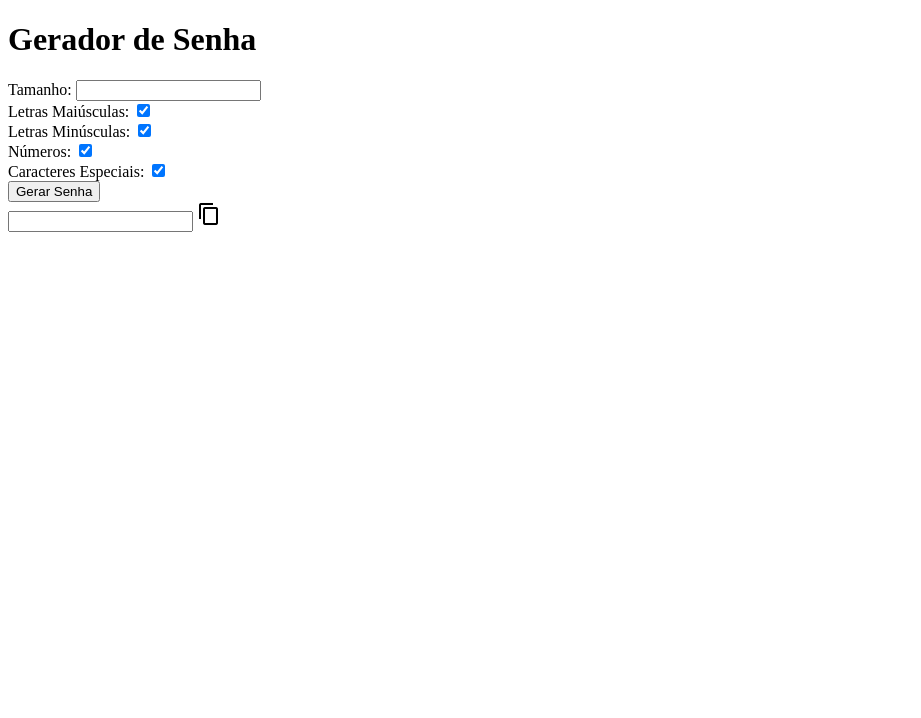
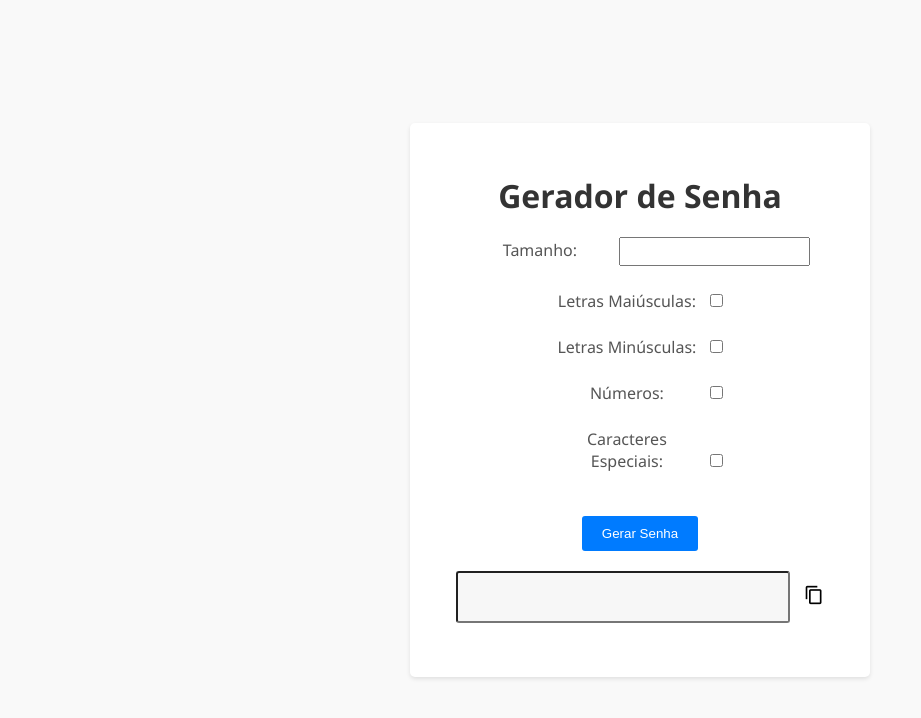
Before and after one commit to d-araujof/Gerador_De_Senha, a plain HTML site: page index.html in a window 1280 px wide. Both pictures are taken after a click on the button "Gerar Senha". Shown: the whole page, without its empty margins (0-921 px from the left). Drawn offline with Linux system fonts and the light colour scheme.

Commit message:
Add files via upload

```diff
--- a/index.html
+++ b/index.html
@@ -4,8 +4,8 @@
     <meta charset="UTF-8">
     <meta name="viewport" content="width=device-width, initial-scale=1.0">
     <link rel="stylesheet" href="https://fonts.googleapis.com/icon?family=Material+Icons">
-    <link rel="stylesheet" href="style.css">
-    <script type="module" src="gerador.js"></script>
+    <link rel="stylesheet" href="style/style.css">
+    <script type="module" src="script.js"></script>
     <title>Gerador de senhas</title>
 </head>
 
--- /dev/null
+++ b/script.js
@@ -0,0 +1,56 @@
+const lengthInput = document.getElementById('length');
+const includeUppercaseInput = document.getElementById('includeUppercase');
+const includeLowercaseInput = document.getElementById('includeLowercase');
+const includeNumbersInput = document.getElementById('includeNumbers');
+const includeSpecialCharactersInput = document.getElementById('includeSpecialCharacters');
+const generateButton = document.getElementById('generateButton');
+const passwordInput = document.getElementById('password');
+const copyButton = document.getElementById('copyButton');
+
+includeUppercaseInput.checked = false;
+includeLowercaseInput.checked = false;
+includeNumbersInput.checked = false;
+includeSpecialCharactersInput.checked = false;
+
+function generatePassword() {
+    const length = Number(lengthInput.value);
+    const includeUppercase = includeUppercaseInput.checked;
+    const includeLowercase = includeLowercaseInput.checked;
+    const includeNumbers = includeNumbersInput.checked;
+    const includeSpecialCharacters = includeSpecialCharactersInput.checked;
+
+    let charset = "";
+    if (includeUppercase) charset += "ABCDEFGHIJKLMNOPQRSTUVWXYZ";
+    if (includeLowercase) charset += "abcdefghijklmnopqrstuvwxyz";
+    if (includeNumbers) charset += "0123456789";
+    if (includeSpecialCharacters) charset += "!@#$%^&*()_+~`|}{[]\:;?><,./-=";
+
+    // Se nenhum conjunto de caracteres for selecionado, use apenas letras minúsculas
+    if (!includeUppercase && !includeLowercase && !includeNumbers && !includeSpecialCharacters) {
+        charset = "abcdefghijklmnopqrstuvwxyz0123456789";
+    }
+
+    let password = "";
+    for (let i = 0; i < length; i++) {
+        const randomIndex = Math.floor(Math.random() * charset.length);
+        password += charset[randomIndex];
+    }
+
+    password = password.split('').sort(() => Math.random() - 0.5).join('');
+
+    passwordInput.value = password;
+}
+
+function copyPassword() {
+    const password = passwordInput.value;
+    navigator.clipboard.writeText(password)
+        .then(() => {
+            alert('Senha copiada');
+        })
+        .catch(err => {
+            console.error('Erro na cópia de senha: ', err);
+        });
+}
+
+generateButton.addEventListener('click', generatePassword);
+copyButton.addEventListener('click', copyPassword);
--- /dev/null
+++ b/style/style.css
@@ -0,0 +1,94 @@
+body {
+    font-family: 'Segoe UI', Tahoma, Geneva, Verdana, sans-serif;
+    margin: 0;
+    padding: 0;
+    display: flex;
+    justify-content: center;
+    align-items: center;
+    height: 100vh;
+    background-color: #f9f9f9;
+}
+
+.container > div {
+    margin-bottom: 1.5rem; /* 15px */
+}
+
+.container {
+    width: 25rem; /* 400px */
+    padding: 1.875rem; /* 30px */
+    background-color: #fff;
+    border-radius: 0.3125rem; /* 5px */
+    box-shadow: 0 0.125rem 0.25rem rgba(0, 0, 0, 0.1); /* 0 2px 4px */
+    text-align: center;
+    animation: fadeIn 0.5s ease-out;
+    display: flex;
+    flex-direction: column;
+    align-items: center;
+}
+
+@keyframes fadeIn {
+    from {
+        opacity: 0;
+        transform: translateY(-1.25rem); /* -20px */
+    }
+    to {
+        opacity: 1;
+        transform: translateY(0);
+    }
+}
+
+h1 {
+    margin-bottom: 1.25rem; /* 20px */
+    color: #333;
+}
+
+label {
+    display: inline-block;
+    width: 9.375rem; /* 150px */
+    color: #555;
+}
+
+input[type="number"],
+input[type="checkbox"] {
+    margin-right: 0.3125rem; /* 5px */
+    padding: 0.3125rem; /* 5px */
+}
+
+button {
+    padding: 0.625rem 1.25rem; /* 10px 20px */
+    margin-top: 1.25rem; /* 20px */
+    background-color: #007bff;
+    color: white;
+    border: none;
+    border-radius: 0.1875rem; /* 3px */
+    cursor: pointer;
+    transition: background-color 0.3s;
+}
+
+button:hover {
+    background-color: #0056b3;
+}
+
+#password {
+    font-size: 1.5rem; /* 24px */
+    margin-top: 1.25rem; /* 20px */
+    padding: 0.625rem; /* 10px */
+    border-radius: 0.1875rem; /* 3px */
+    color: #333;
+    background-color: #f7f7f7;
+    transition: background-color 0.3s;
+}
+
+#password:hover {
+    background-color: #eaeaea;
+}
+
+.copy-icon {
+    cursor: pointer;
+    margin-left: 0.625rem; /* 10px */
+    font-size: 1.25rem; /* 20px */
+}
+
+.copy-icon:hover {
+    color: blue;
+}
```
Also changed, not shown: img/gerador_de_senha.png (added), 1 other file.
